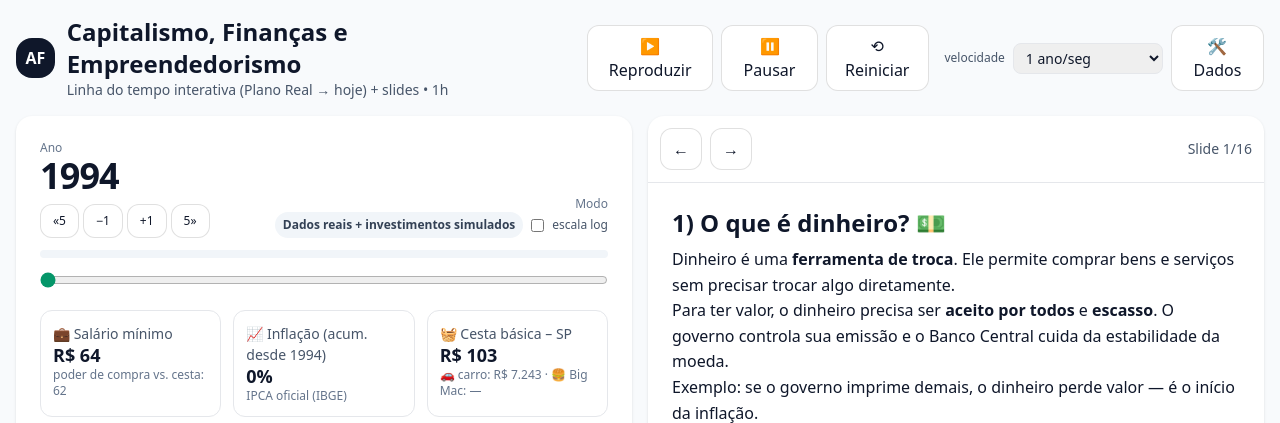
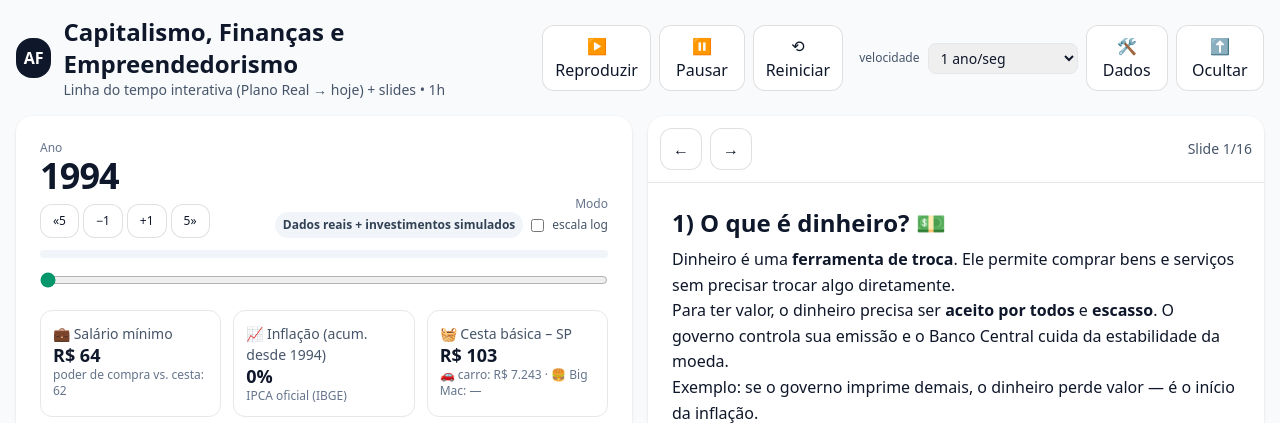
Before and after one commit to gabellini/financas, a PHP site: page / in a window 1280 px wide. Shown: the top 423 px of the page. Run offline with PHP 8.4, Linux system fonts and the light colour scheme; some libraries are stand-ins or nearby versions.

Commit message:
Add header hide toggle

```diff
--- a/index.php
+++ b/index.php
@@ -147,7 +147,7 @@
 <body class="bg-slate-50 text-slate-900">
   <div class="max-w-[1280px] mx-auto p-4">
     <!-- Header -->
-    <header class="flex items-center justify-between gap-4 mb-4">
+    <header id="appHeader" class="flex items-center justify-between gap-4 mb-4">
       <div class="flex items-center gap-3">
         <div class="w-10 h-10 rounded-2xl bg-slate-900 text-white grid place-items-center font-bold">AF</div>
         <div>
@@ -169,8 +169,13 @@
           </select>
         </div>
         <button id="btnDados" class="btn">🛠️ Dados</button>
+        <button id="btnHideHeader" class="btn" title="Ocultar cabeçalho">⬆ Ocultar</button>
       </div>
     </header>
+
+    <div id="headerReturn" class="hidden flex justify-end mb-4">
+      <button id="btnShowHeader" class="btn" title="Mostrar cabeçalho">⬇ Mostrar cabeçalho</button>
+    </div>
 
     <div class="grid grid-cols-1 lg:grid-cols-2 gap-4">
       <!-- Painel Esquerdo -->
@@ -547,6 +552,17 @@
       document.getElementById('btnPause').addEventListener('click', () => togglePlay(false));
       document.getElementById('btnReset').addEventListener('click', resetTudo);
 
+      const header = document.getElementById('appHeader');
+      const headerReturn = document.getElementById('headerReturn');
+      document.getElementById('btnHideHeader').addEventListener('click', () => {
+        header.classList.add('hidden');
+        headerReturn.classList.remove('hidden');
+      });
+      document.getElementById('btnShowHeader').addEventListener('click', () => {
+        header.classList.remove('hidden');
+        headerReturn.classList.add('hidden');
+      });
+
       document.getElementById('nextSlide').addEventListener('click', () => { slideIdx = (slideIdx + 1) % slides.length; renderSlide(slideIdx); });
       document.getElementById('prevSlide').addEventListener('click', () => { slideIdx = (slideIdx - 1 + slides.length) % slides.length; renderSlide(slideIdx); });
 
```
